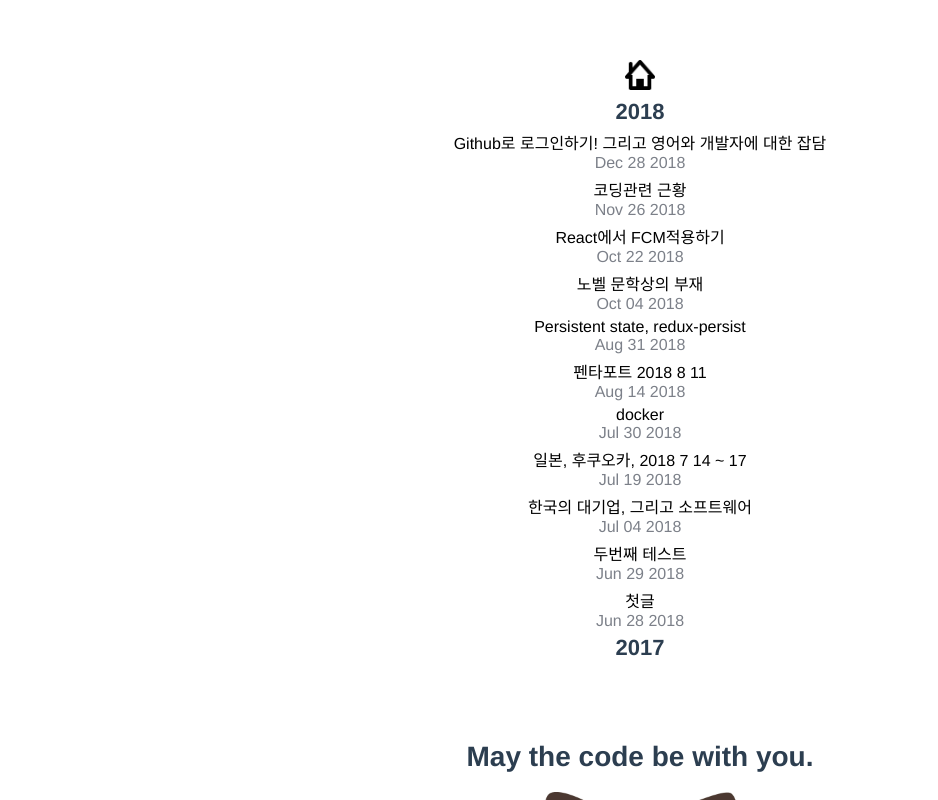
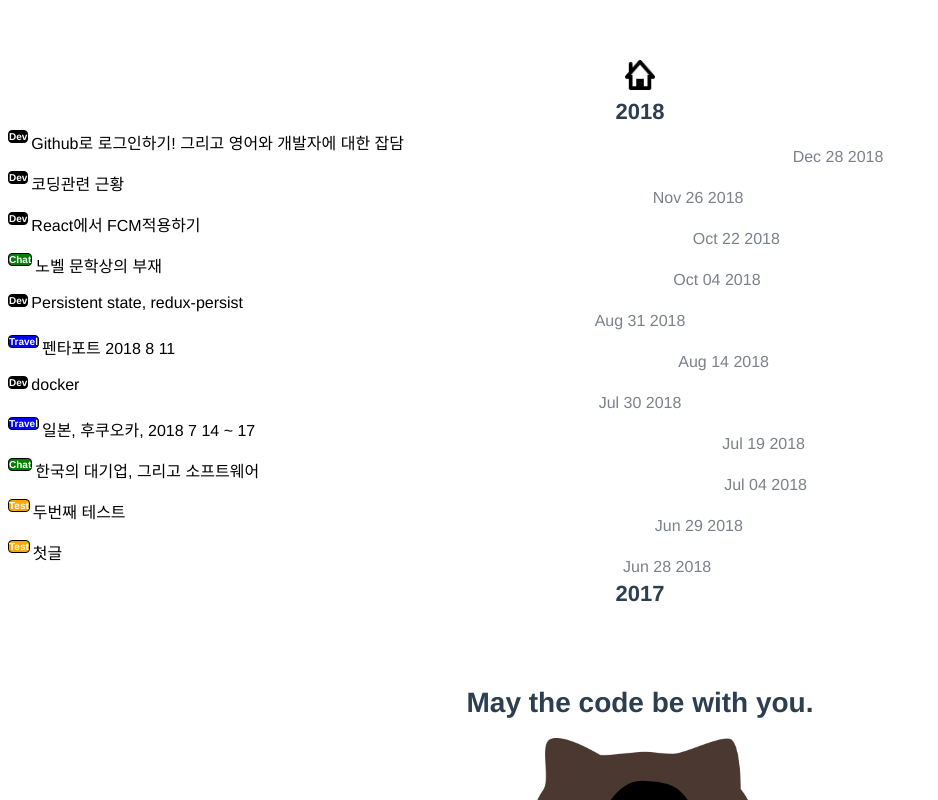
Before and after one commit to ninanung/Geek-in-the-Punk, a Vue app in the folder blog/: page /#/ in a window 1280 px wide. Both pictures are taken after a click on the element "2018". Shown: the top 800 px of the page, without its empty margins (0-938 px from the left). Built offline with nearby package versions, Linux system fonts and the light colour scheme; the HTML template or start-up script is replaced by a standard one.

Commit message:
topic badge

```diff
--- a/blog/src/components/navigation/router-links/LinkList.vue
+++ b/blog/src/components/navigation/router-links/LinkList.vue
@@ -1,13 +1,35 @@
 <template>
     <div class="link-body">
-        <router-link class="link" :to="'/post/' + year + '/' + index">{{ toWhere.title }}</router-link>
-        <p>{{ new Date(toWhere.date).toString().split(" ").splice(0, 4).splice(1, 3).toString().replace(/,/g, " ") }}</p>
+        <router-link class="link" :to="'/post/' + year + '/' + index">
+            <p class='dev label' v-if="dev">{{dev}}</p>
+            <p class='chat label' v-if="chat">{{chat}}</p>
+            <p class='tra label' v-if="tra">{{tra}}</p>
+            <p class='test label' v-if="test">{{test}}</p>
+            <p class='title'>{{ post.title }}</p>
+        </router-link>
+        <br/>
+        <p class='date'>{{ new Date(post.date).toString().split(" ").splice(0, 4).splice(1, 3).toString().replace(/,/g, " ") }}</p>
     </div>
 </template>
 <script>
 /* eslint-disable */
 export default {
-    props: [ "toWhere", "index", "year" ]
+    props: [ "post", "index", "year" ],
+    data() {
+        return {
+            dev: '',
+            chat: '',
+            tra: '',
+            test: '',
+        }
+    },
+    created: function() {
+        const topic = this.post.topic;
+        if(topic === 'Dev') this.dev = topic;
+        else if(topic === 'Travel') this.tra = topic;
+        else if(topic === 'Chat') this.chat = topic;
+        else this.test = topic;
+    }
 }
 </script>
 <style scoped>
@@ -15,11 +37,30 @@ export default {
         text-decoration: none;
         color: black;
     }
-    p {
-        margin: 0;
-        color: #7C8089;
+    .title {
+        margin: 0; float: left;
+    }
+    .date {
+        margin: 0; color: #7C8089;
     }
     .link-body {
         margin: 5px 0 5px 0;
     }
+    .label {
+        margin: auto; float: left; border: black solid 1px;
+        border-radius: 4px; font-size: 10px; text-align: center;
+        font-weight: bold; color: white; margin-right: 3px;
+    }
+    .dev {
+        background-color: black;
+    }
+    .tra {
+        background-color: blue;
+    }
+    .chat {
+        background-color: green;
+    }
+    .test {
+        background-color: orange;
+    }
 </style>
--- a/blog/src/components/navigation/router-links/Links.vue
+++ b/blog/src/components/navigation/router-links/Links.vue
@@ -2,7 +2,7 @@
     <div class="link-list-body">
         <ul class="link-list">
             <li><router-link :to="'/'"><img src='../../../assets/main.png'/></router-link></li>
-            <li v-for="(yearLink, index) in yearLinks" :key="index"><year-links :yearLink="yearLink" :year="years[index]"/></li>
+            <li v-for="(yearLink, index) in yearLinks" :key="index"><year-links :posts="yearLink" :year="years[index]"/></li>
         </ul>
     </div>
 </template>
--- a/blog/src/components/navigation/router-links/YearLinks.vue
+++ b/blog/src/components/navigation/router-links/YearLinks.vue
@@ -1,7 +1,7 @@
 <template>
     <div class="year-links">
         <p v-on:click="this.yearListPopUp">{{this.year}}</p>
-        <link-list v-if="isView" v-bind:key="index" v-for="(toWhere, index) in yearLink" :year="year" :toWhere="toWhere" :index="index" />
+        <link-list v-if="isView" v-bind:key="index" v-for="(post, index) in posts" :year="year" :post="post" :index="index" />
     </div>
 </template>
 <script>
@@ -10,7 +10,7 @@ import LinkList from './LinkList.vue'
 
 export default {
     components: { LinkList },
-    props: [ 'year', 'yearLink' ],
+    props: [ 'year', 'posts' ],
     data: function() {
         return {
             isView: false
```
